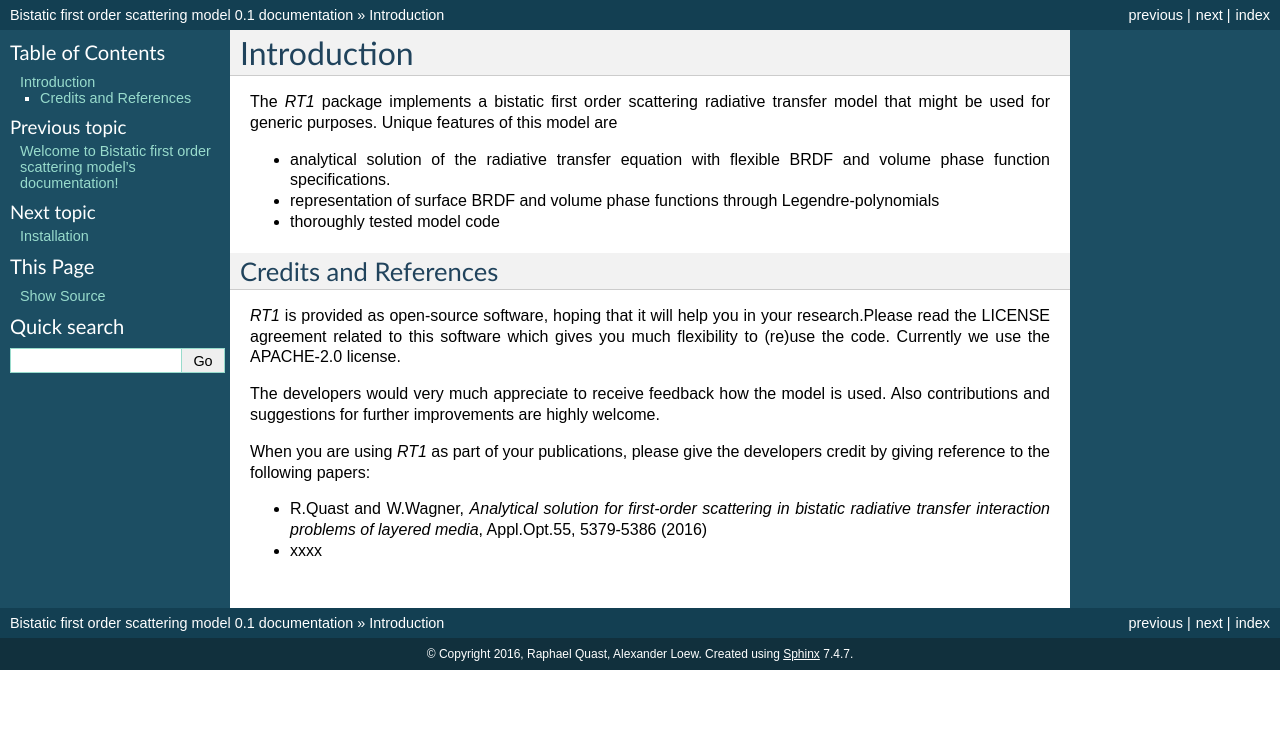
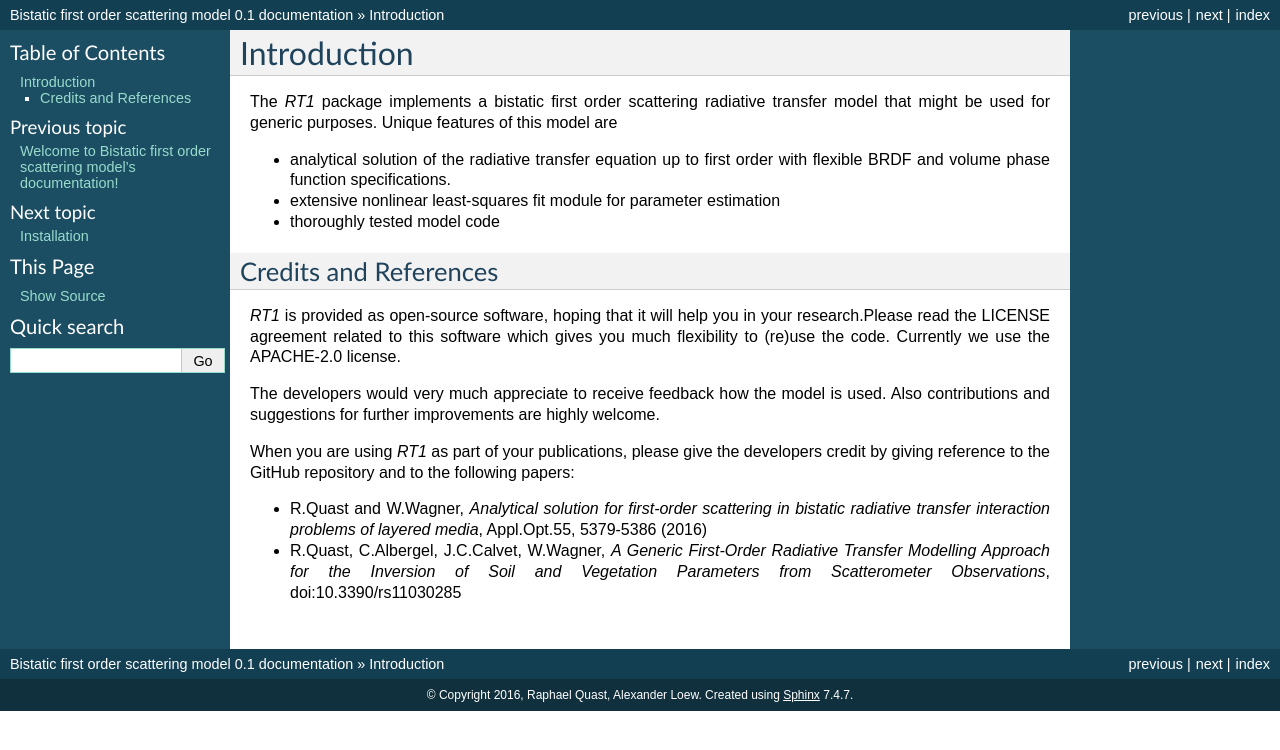
Before and after one commit to TUW-GEO/rt1, a Sphinx documentation site: the page built from doc/introduction.rst, in a window 1280 px wide. Shown: the top 750 px of the page. Built offline with Sphinx 7.4.7, drawn with Linux system fonts in a browser that asks for light colours.

Commit message:
introduction doc update

```diff
--- a/doc/introduction.rst
+++ b/doc/introduction.rst
@@ -3,8 +3,8 @@ Introduction
 
 The `RT1` package implements a bistatic first order scattering radiative transfer model that might be used for generic purposes. Unique features of this model are
 
-* analytical solution of the radiative transfer equation with flexible BRDF and volume phase function specifications.
-* representation of surface BRDF and volume phase functions through Legendre-polynomials
+* analytical solution of the radiative transfer equation up to first order with flexible BRDF and volume phase function specifications.
+* extensive nonlinear least-squares fit module for parameter estimation
 * thoroughly tested model code
 
 
@@ -15,7 +15,7 @@ Credits and References
 
 The developers would very much appreciate to receive feedback how the model is used. Also contributions and suggestions for further improvements are highly welcome.
 
-When you are using `RT1` as part of your publications, please give the developers credit by giving reference to the following papers:
+When you are using `RT1` as part of your publications, please give the developers credit by giving reference to the GitHub repository and to the following papers:
 
 * R.Quast and W.Wagner, `Analytical solution for first-order scattering in bistatic radiative transfer interaction problems of layered media`, Appl.Opt.55, 5379-5386 (2016)
-* xxxx
+* R.Quast, C.Albergel, J.C.Calvet, W.Wagner, `A Generic First-Order Radiative Transfer Modelling Approach for the Inversion of Soil and Vegetation Parameters from Scatterometer Observations`,  doi:10.3390/rs11030285
```
